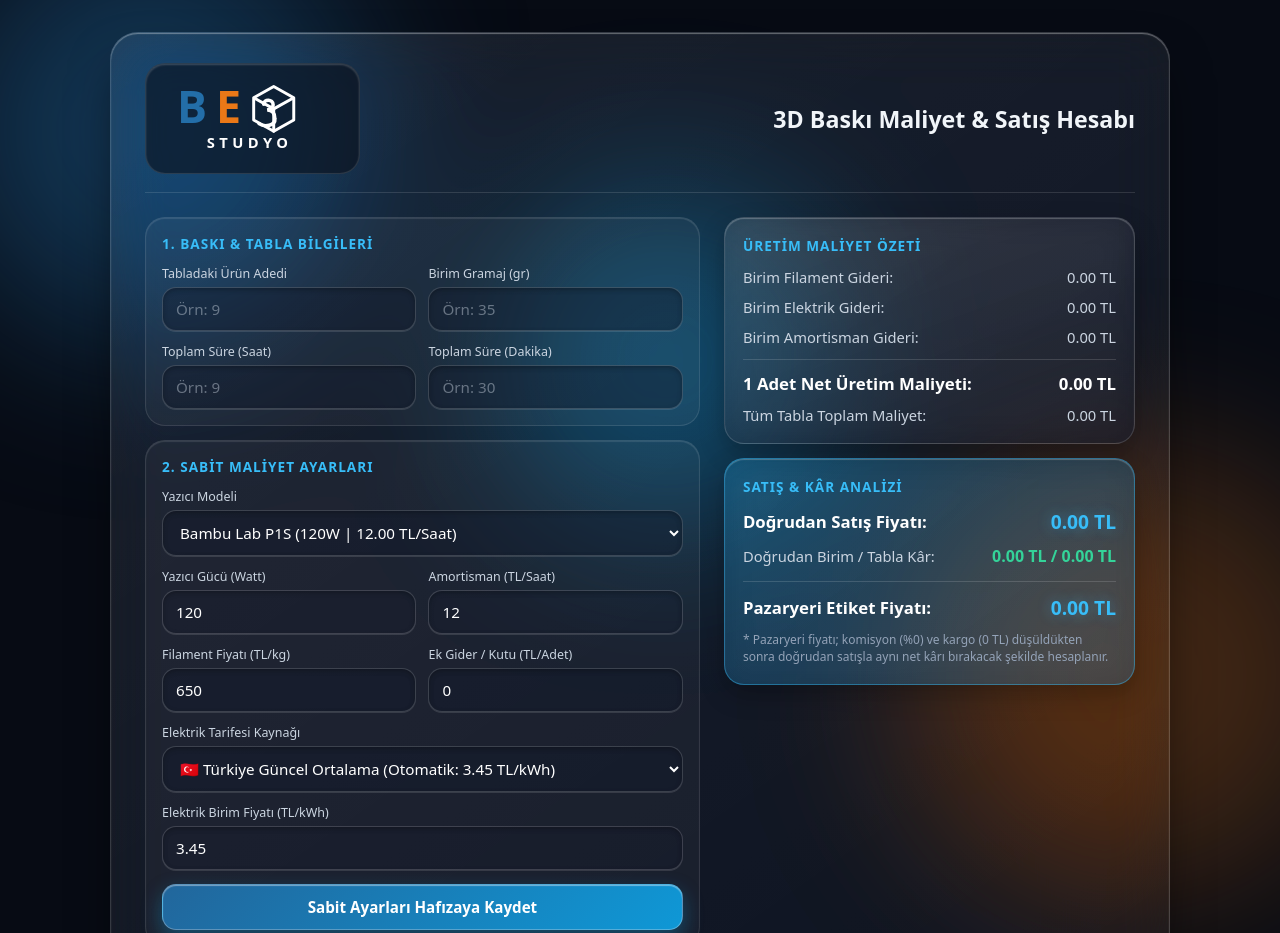
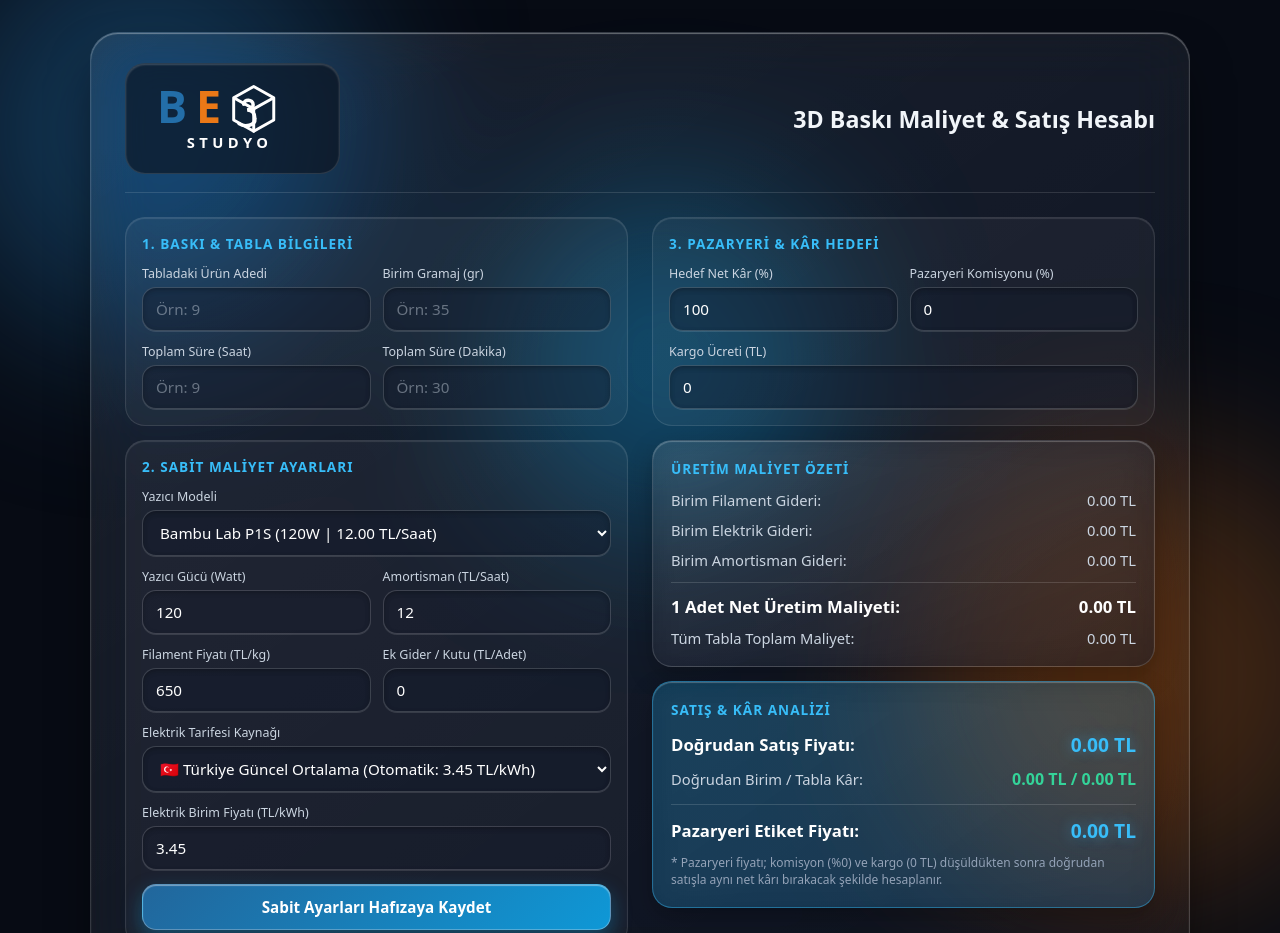
Before and after one commit to berkutaydin/3d-maliyet-hesaplayici, a plain HTML site: page index.html in a window 1280 px wide. Shown: the top 933 px of the page. Drawn offline with Linux system fonts and the light colour scheme.

Commit message:
pc ekranı icin tasarim degişikligi yapildi

```diff
--- a/index.html
+++ b/index.html
@@ -79,10 +79,10 @@
 
         @media (min-width: 768px) {
             body { padding: 32px; }
-            .container { max-width: 1060px; padding: 30px 34px; }
+            .container { max-width: 1100px; padding: 30px 34px; }
             .header-bar { flex-direction: row; justify-content: space-between; align-items: center; margin-bottom: 24px; padding-bottom: 18px; }
             h1 { margin: 0; font-size: 1.45rem; text-align: right; }
-            .app-layout { display: grid; grid-template-columns: 1.35fr 1fr; gap: 24px; align-items: start; }
+            .app-layout { display: grid; grid-template-columns: 1fr 1fr; gap: 24px; align-items: start; }
             .results-column { position: sticky; top: 24px; }
         }
     </style>
@@ -112,6 +112,7 @@
     </div>
 
     <div class="app-layout">
+        <!-- SOL SÜTUN: HAM GİRİŞLER -->
         <div class="inputs-column">
             <div class="glass-section">
                 <h2>1. Baskı & Tabla Bilgileri</h2>
@@ -152,7 +153,10 @@
                 </div>
                 <button class="btn-save" onclick="ayarlariKaydet()">Sabit Ayarları Hafızaya Kaydet</button>
             </div>
+        </div>
 
+        <!-- SAĞ SÜTUN: PAZARYERI & SONUÇLAR -->
+        <div class="results-column">
             <div class="glass-section">
                 <h2>3. Pazaryeri & Kâr Hedefi</h2>
                 <div class="grid">
@@ -161,9 +165,7 @@
                     <div class="field" style="grid-column: span 2;"><label>Kargo Ücreti (TL)</label><input type="number" id="kargo" value="0" oninput="hesapla()"></div>
                 </div>
             </div>
-        </div>
 
-        <div class="results-column">
             <div class="card">
                 <h2>Üretim Maliyet Özeti</h2>
                 <div class="row"><span>Birim Filament Gideri:</span><span id="sonucFilament">0.00 TL</span></div>
```
